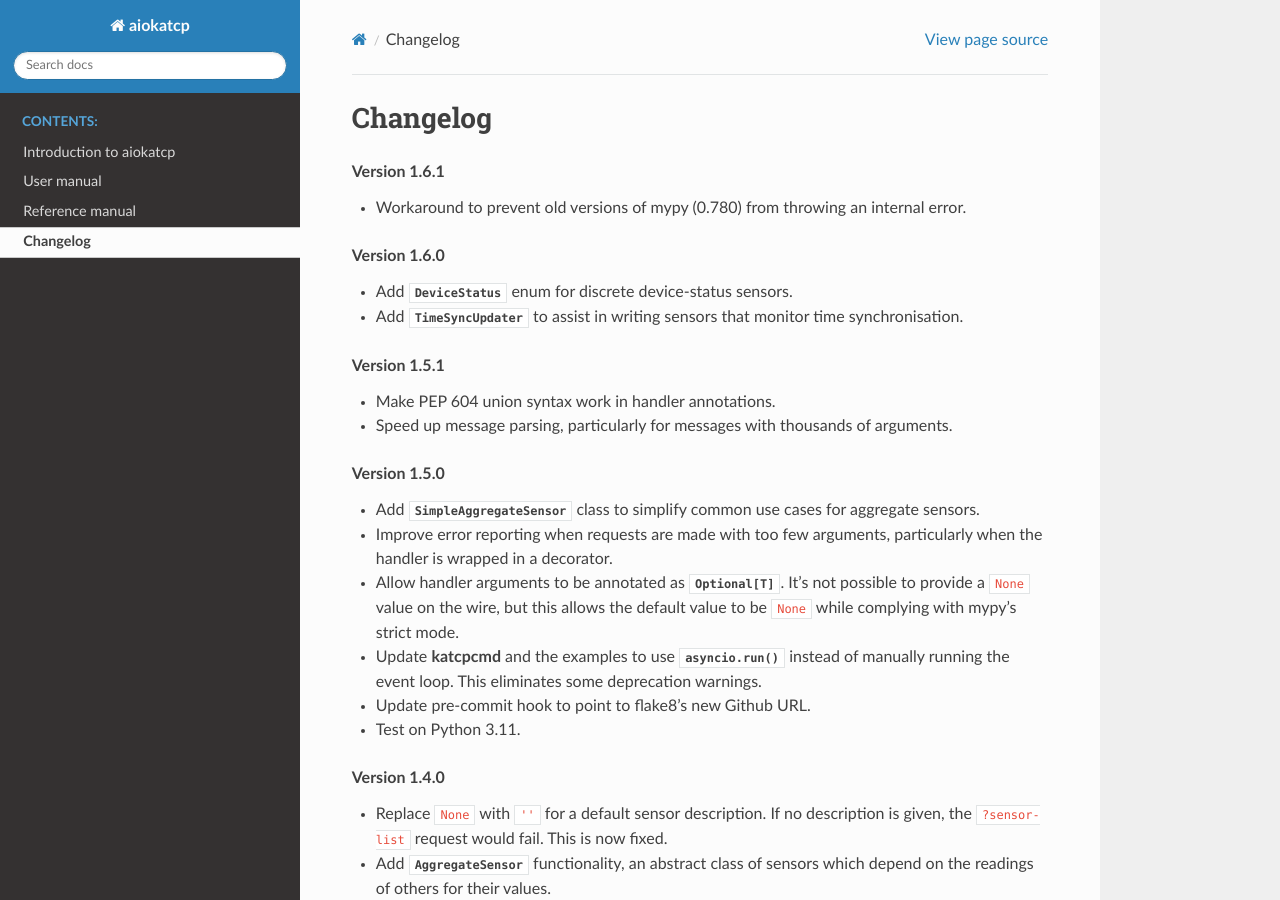
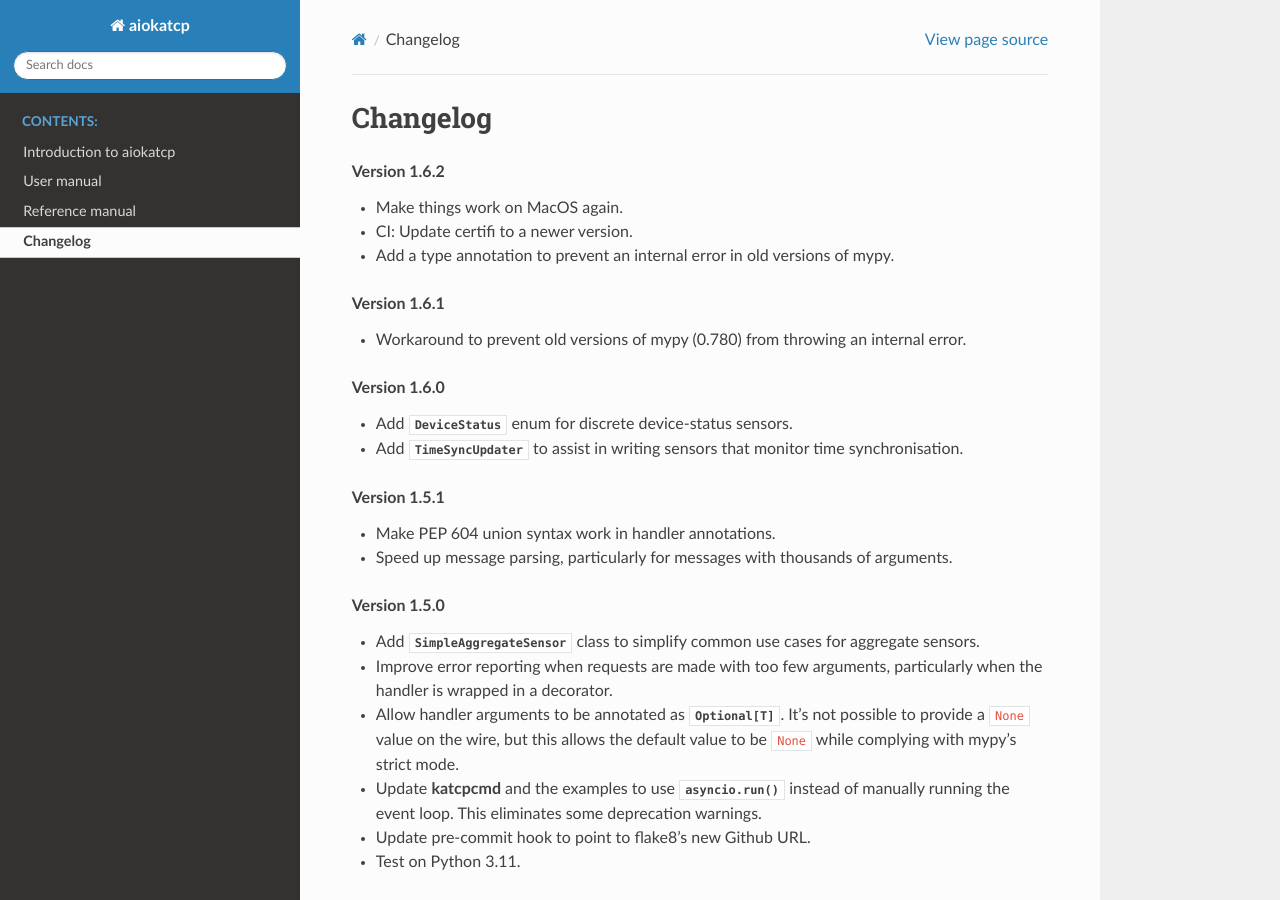
Before and after one commit to ska-sa/aiokatcp, a Sphinx documentation site: the page built from doc/changelog.rst, in a window 1280 px wide and 900 px high. Built offline with Sphinx 7.4.7 and the Read the Docs theme 2.0.0, drawn with Linux system fonts in a browser that asks for light colours; the version number could not be read and is left out.

Commit message:
Update changelog for a 1.6.2 release

```diff
--- a/doc/changelog.rst
+++ b/doc/changelog.rst
@@ -1,5 +1,11 @@
 Changelog
 =========
+
+.. rubric:: Version 1.6.2
+
+- Make things work on MacOS again.
+- CI: Update certifi to a newer version.
+- Add a type annotation to prevent an internal error in old versions of mypy.
 
 .. rubric:: Version 1.6.1
 
```
